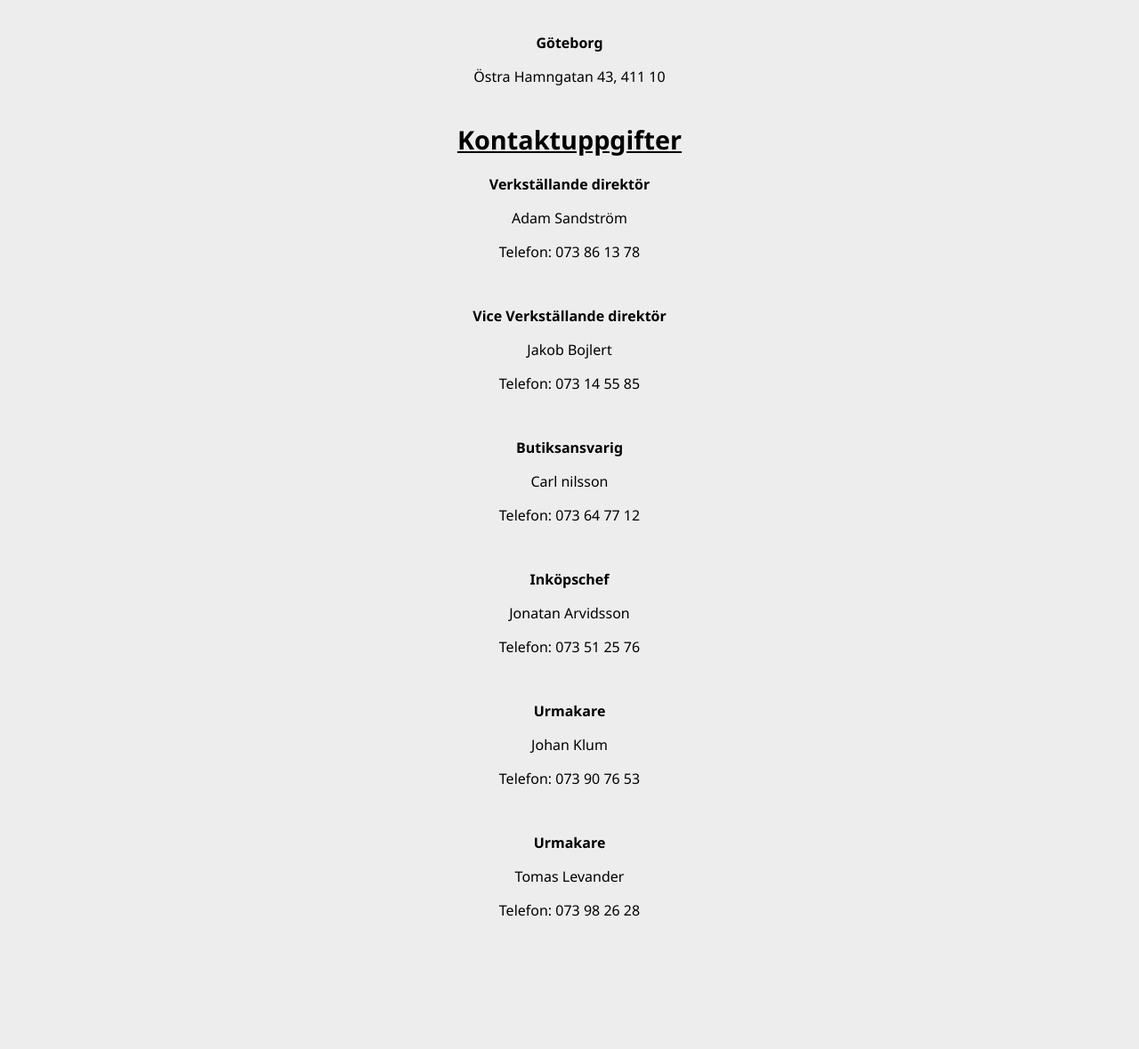
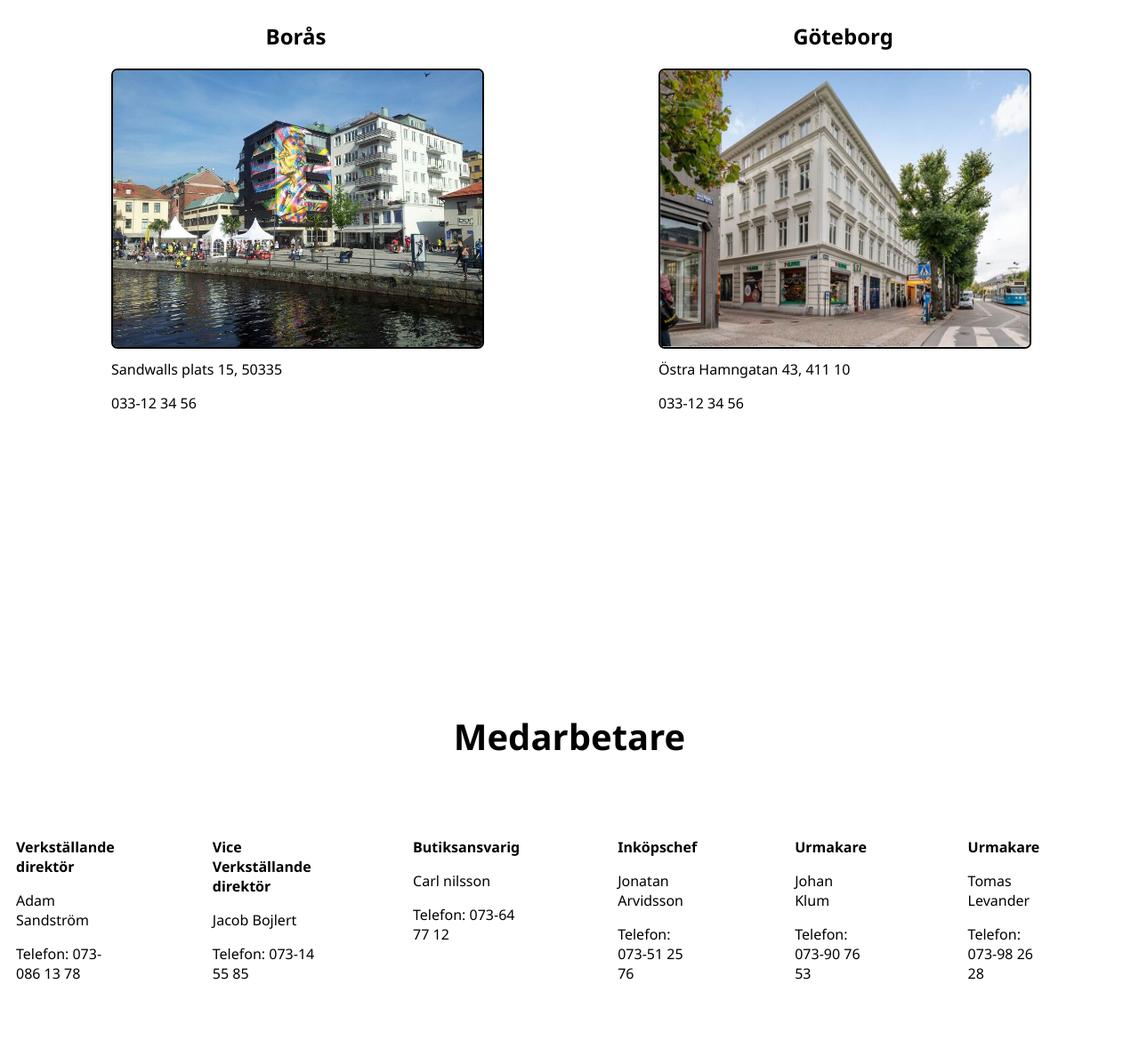
Before and after one commit to adamsandsstrom/Klockhemsida, a plain HTML site: page Kontakt.html in a window 1280 px wide. Shown: the part 421-1600 px from the top of the page at 89% size. Before the commit the page ends 1505 px from the top, so only its background shows below. Drawn offline with Linux system fonts and the light colour scheme.

Commit message:
Nygjord kontaktsida

```diff
--- a/Kontakt.html
+++ b/Kontakt.html
@@ -18,95 +18,80 @@
       <a href="DamKlockor.html">Dam</a>
       <a href="Kontakt.html">Kontakt</a>
     </header>
-    <div class = butikDiv>
-      <h1 class = ButikH1>
-        Butiker
-      </h1>
-      <div class = butiksInformation>
-        <p>
-          <strong>Borås</strong>
-        </p>
-        <p>
-          Sandwalls plats 15, 50335
-        </p>
+    <h1 class="h1">Butiker</h1>
+    <div class="butikDiv">
+      <div class="butiksInformation">
+        <h2 class="butikerHeader">Borås</h2>
+
+        <div class="butikImg">
+          <img src="img\Borås-butik.jpg" alt="Borås-butik" />
         </div>
-      <div class = butiksInformation>
-        <p>
+        <p></p>
+        <p>Sandwalls plats 15, 50335</p>
+        <p></p>
+        <p>033-12 34 56</p>
+        <p></p>
+      </div>
+      <div class="butiksInformation">
+        <h2 class="butikerHeader">
           <strong>Göteborg</strong>
-        </p>
-        <p>
-          Östra Hamngatan 43, 411 10
-        </p>
+        </h2>
 
-
+        <div class="butikImg">
+          <img src="img\Göteborg-Butik.jfif" alt="Göteborg-butik" />
+        </div>
+        <p>Östra Hamngatan 43, 411 10</p>
+        <p>033-12 34 56</p>
+      </div>
     </div>
 
-
-    </div>
-
-    <div class = butikDiv>
-      <h1 class = ButikH1>
-        Kontaktuppgifter
-      </h1>
+    <h1 class="h1">Medarbetare</h1>
+    <div class="kontaktDiv">
+      <div class="kontaktInformation">
         <p>
           <strong>Verkställande direktör</strong>
         </p>
-      <div class = kontaktInformation>
         <p>Adam Sandström</p>
+        <p>Telefon: 073-086 13 78</p>
+      </div>
+
+      <div class="kontaktInformation">
         <p>
-        Telefon: 073 86 13 78
-      </p>
-      </div>
-      <div class = kontaktInformation>
           <strong>Vice Verkställande direktör</strong>
         </p>
-      <p>Jakob Bojlert</p>
-      <p>
-        Telefon: 073 14 55 85
-      </p>
+        <p>Jacob Bojlert</p>
+        <p>Telefon: 073-14 55 85</p>
       </div>
-       <div class = kontaktInformation>
+
+      <div class="kontaktInformation">
         <p>
           <strong>Butiksansvarig</strong>
         </p>
         <p>Carl nilsson</p>
-        <p>
-          Telefon: 073 64 77 12
-        </p>
+        <p>Telefon: 073-64 77 12</p>
       </div>
-       <div class = kontaktInformation>
+      <div class="kontaktInformation">
         <p>
           <strong>Inköpschef</strong>
         </p>
         <p>Jonatan Arvidsson</p>
-        <p>
-          Telefon: 073 51 25 76
-        </p>
+        <p>Telefon: 073-51 25 76</p>
       </div>
 
-      <div class = kontaktInformation>
+      <div class="kontaktInformation">
         <p>
           <strong>Urmakare</strong>
         </p>
         <p>Johan Klum</p>
-        <p>
-          Telefon: 073 90 76 53
-        </p>
+        <p>Telefon: 073-90 76 53</p>
       </div>
-      <div class = kontaktInformation>
+      <div class="kontaktInformation">
         <p>
           <strong>Urmakare</strong>
         </p>
         <p>Tomas Levander</p>
-        <p>
-          Telefon: 073 98 26 28
-        </p>
+        <p>Telefon: 073-98 26 28</p>
       </div>
-
-
-
     </div>
-
-
   </body>
 </html>
--- a/main.css
+++ b/main.css
@@ -6,7 +6,7 @@
     width: 200px;
     height: 260px;
     margin-top: 30px;
-    border: 2px solid #E2BA6B;
+    border: 4px solid #E2BA6B;
     border-radius: 10px;
     text-align: center;
     background-color: #ffffff;
@@ -45,7 +45,7 @@
   .body_produktsida {
     margin-top: 300px;
 
-    background: #ededed;
+    background: #ffffff;
     font-family:'Segoe UI', Tahoma, Geneva, Verdana, sans-serif;
   }
 
@@ -123,27 +123,53 @@
     margin-top:65px;
 
   }
-  .ButikH1{
-    text-decoration: underline;
-    font-size: 1.8em;
+
+  .butikDiv{
+    margin-top: 70px;
+    display: flex;
+    justify-content: center;
+    color:#000000;
+    margin-bottom: 320px;
+
   }
-  .KontaktH1{
-    text-decoration: underline;
-    margin-top:80px;
-    font-size: 1.8em;
+  .butiksInformation{
+    margin-right: 100px;
+    margin-left: 100px;
+    font-size: 1;
+
   }
-  .butikDiv{
-    text-align: center;
+  .butikImg Img{
+    width: 415px;
+    height:311px;
+    border-radius:7px;
+    border: 2px solid #000000;
+  }
+  .butikImg{
+    width: 415px;
+    height:311px;
+    border-radius:15px;
+
   }
   .kontaktDiv{
-    text-align: center;
+    margin-top: 70px;
+    display: flex;
+    justify-content: center;
+    color:#000000;
+
   }
-  .butiksInformation{
-    margin-bottom: 40px;
+  .kontaktInformation{
+    margin-bottom: 50px;
+    margin-right: 100px;
+    margin-left: 10px;
   }
 
-  .kontaktInformation{
-    margin-bottom: 50px;
+  .h1{
+    text-align: center;
+    font-size: 2.5em;
+  }
+
+  .butikerHeader{
+    text-align: center;
   }
 
   .navMenu_startsida a:hover {
```
Also changed, not shown: img/Borås-butik.jpg (added), img/Göteborg-Butik.jfif (added). Lines whose indentation alone changed are shown as unchanged.
